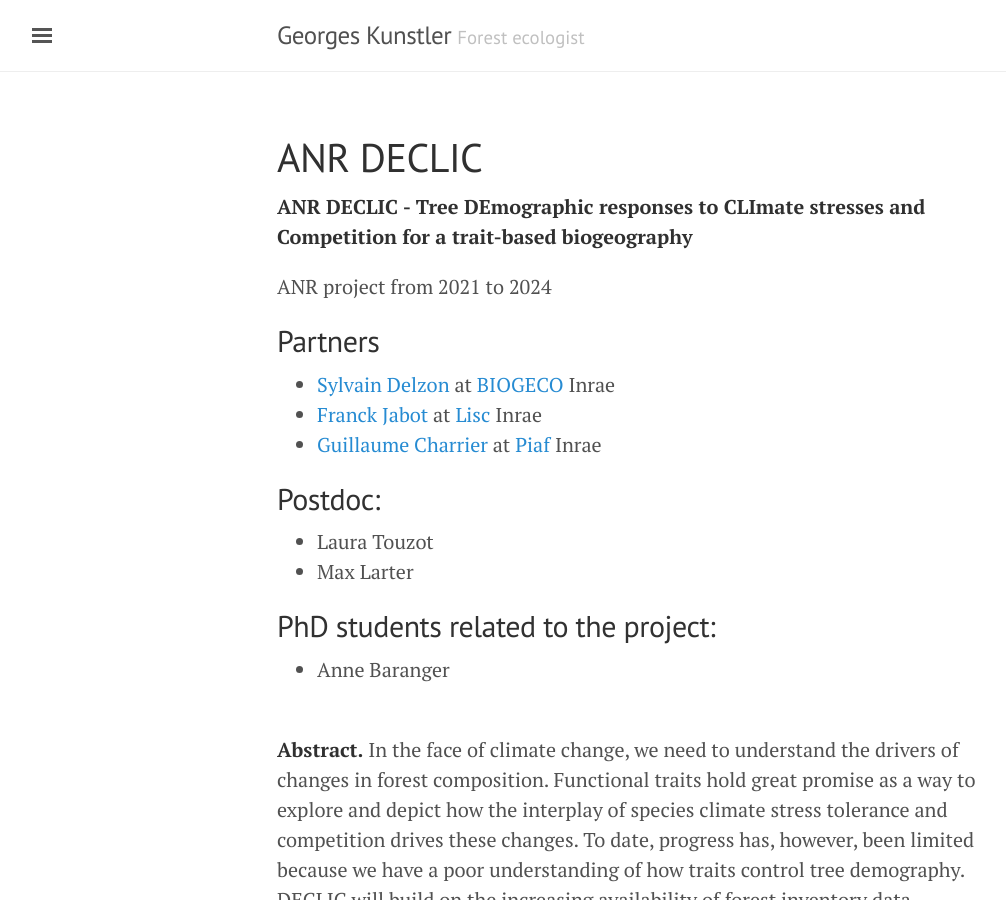
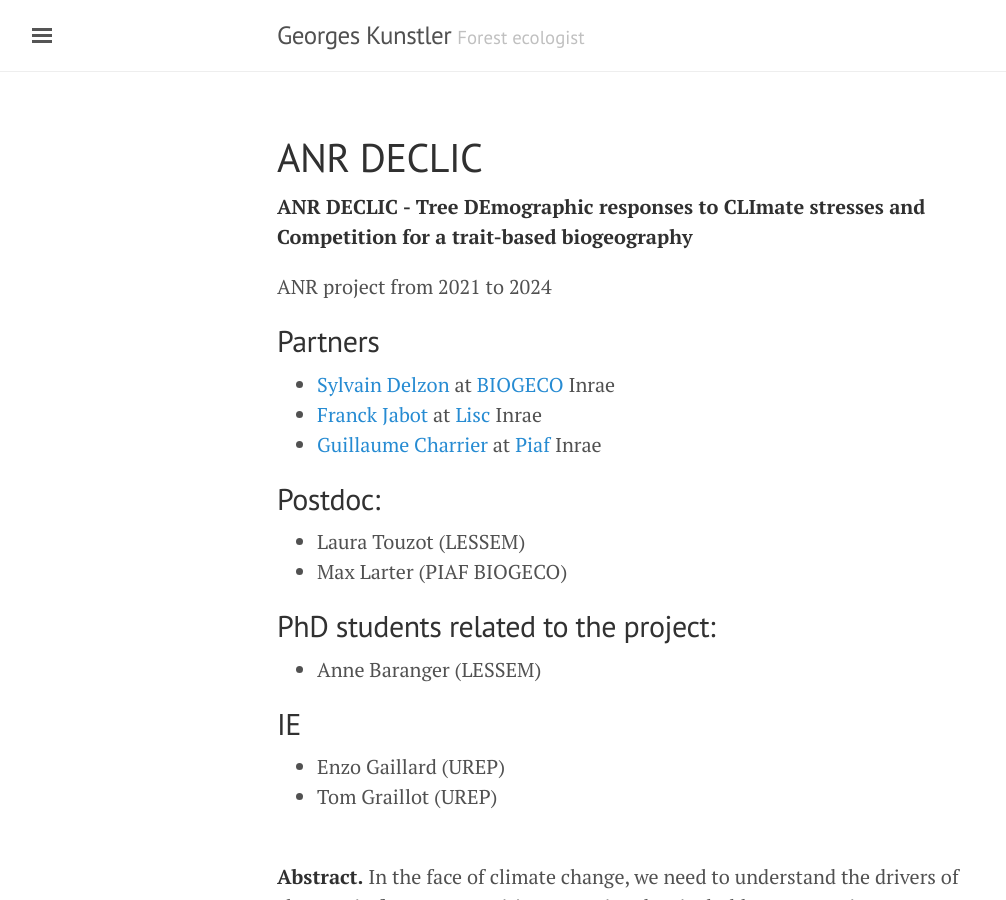
Before and after one commit to kunstler/kunstler.github.io, a Jekyll site: the page built from declic.md, in a window 1280 px wide and 900 px high. Shown: the whole window, without its empty margins (3-1009 px from the left). Built offline with Jekyll 4.4.1, drawn with Linux system fonts in a browser that asks for light colours; nearby versions of some CDN libraries.

Commit message:
update tom Enzo DECLIC

```diff
--- a/declic.md
+++ b/declic.md
@@ -15,12 +15,18 @@ ANR project from 2021 to 2024
 
 ## Postdoc:
 
-- Laura Touzot
-- Max Larter
+- Laura Touzot (LESSEM)
+- Max Larter (PIAF BIOGECO)
+
 
 ## PhD students related to the project:
 
-- Anne Baranger
+- Anne Baranger (LESSEM)
+
+## IE
+
+- Enzo Gaillard (UREP)
+- Tom Graillot (UREP)
 
 
 <br>
```
